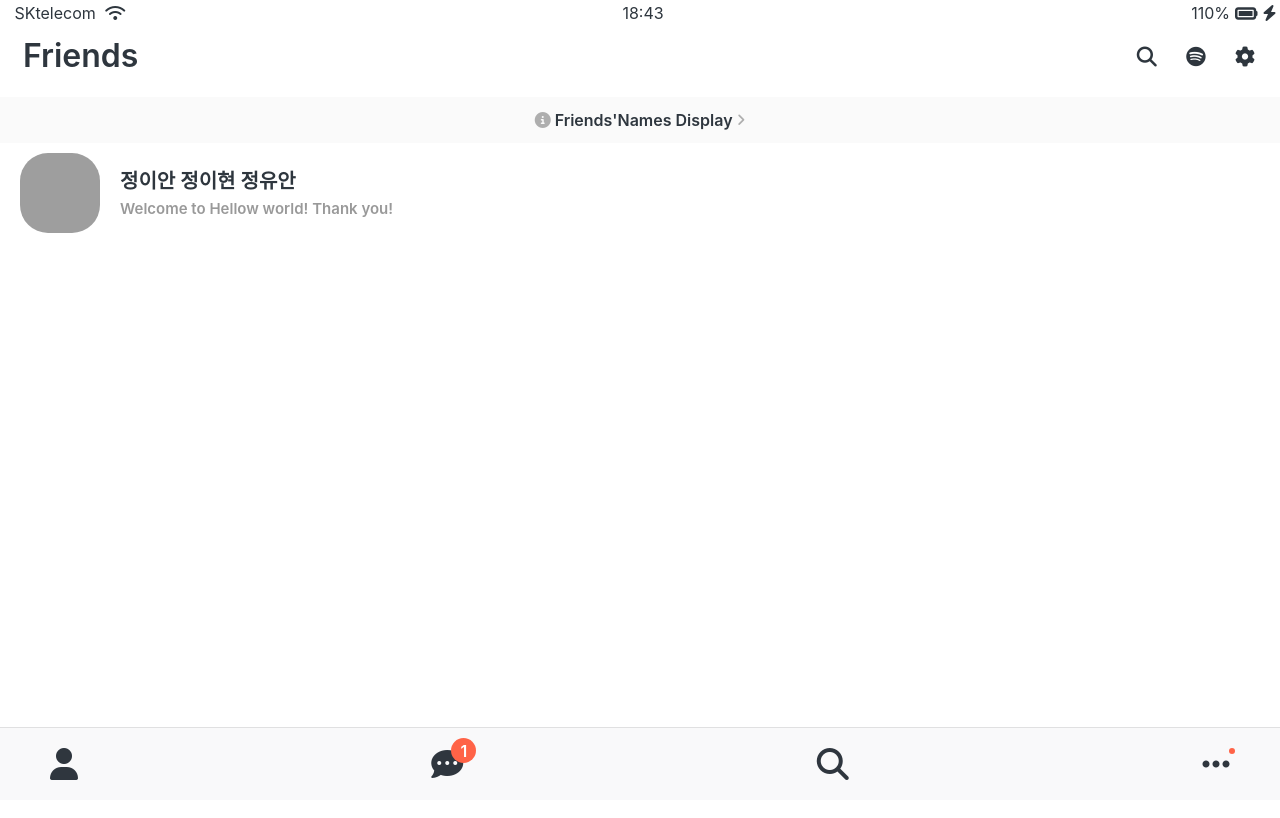
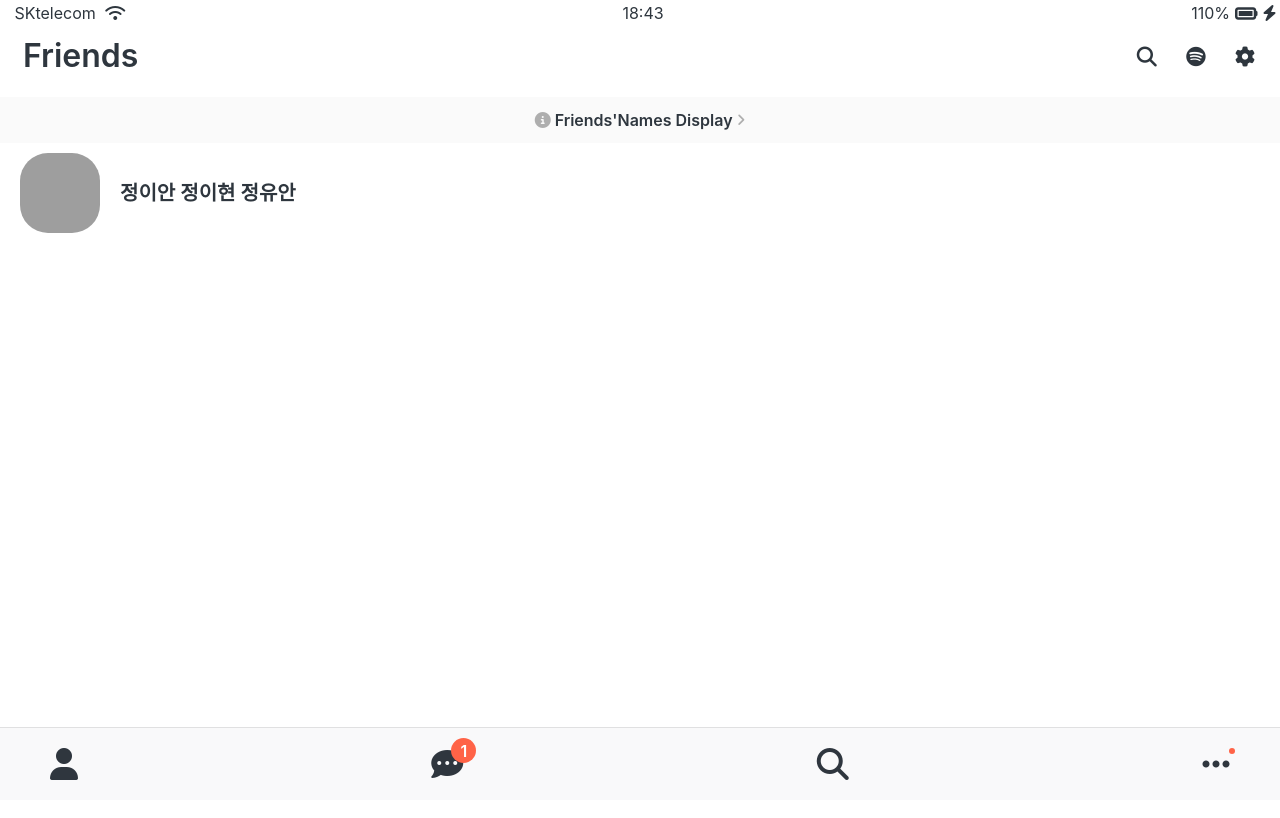
Before and after one commit to Locdham/kokoa-clone-2022, a plain HTML site: page friends.html in a window 1280 px wide. Drawn offline with Linux system fonts and the light colour scheme; grey boxes are pictures that could not be loaded.

Commit message:
Updated User-Component.CSS
나중에 사용할 컴포넌트 주석처리

```diff
--- a/css/components/user-component.css
+++ b/css/components/user-component.css
@@ -13,9 +13,9 @@
   font-weight: 600;
   font-size: 20px;
 }
-.user-component__subtitle {
+/* .user-component__subtitle {
   font-size: 15px;
   margin-top: 10px;
   color: rgba(0, 0, 0, 0.4);
   font-weight: 600;
-}
+} */
--- a/friends.html
+++ b/friends.html
@@ -48,9 +48,9 @@
         />
         <div class="user-component__text">
           <h4 class="user-component__name">정이안 정이현 정유안</h4>
-          <h6 class="user-component__subtitle">
+          <!-- <h6 class="user-component__subtitle">
             Welcome to Hellow world! Thank you!
-          </h6>
+          </h6> -->
         </div>
       </div>
 
```
